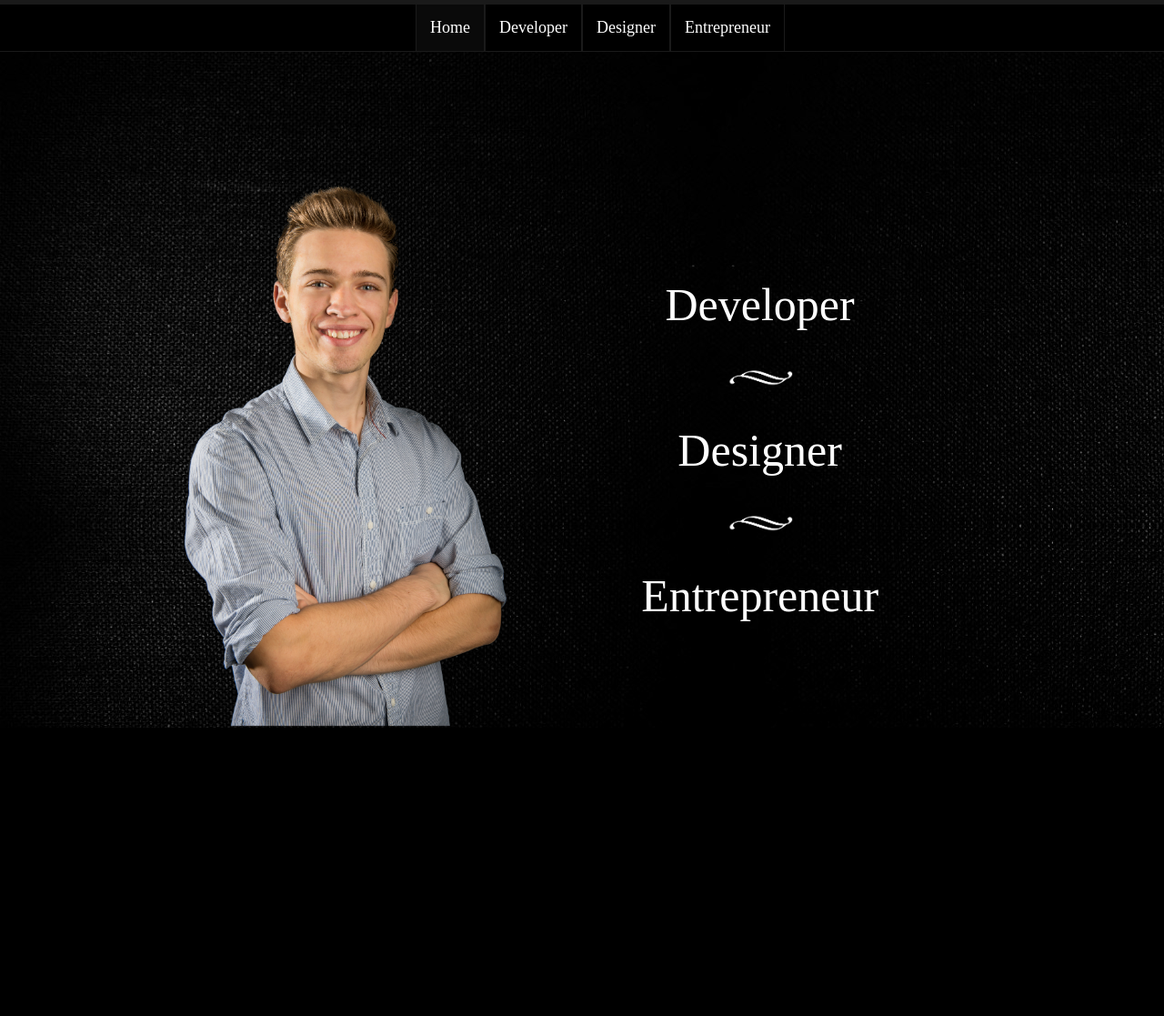
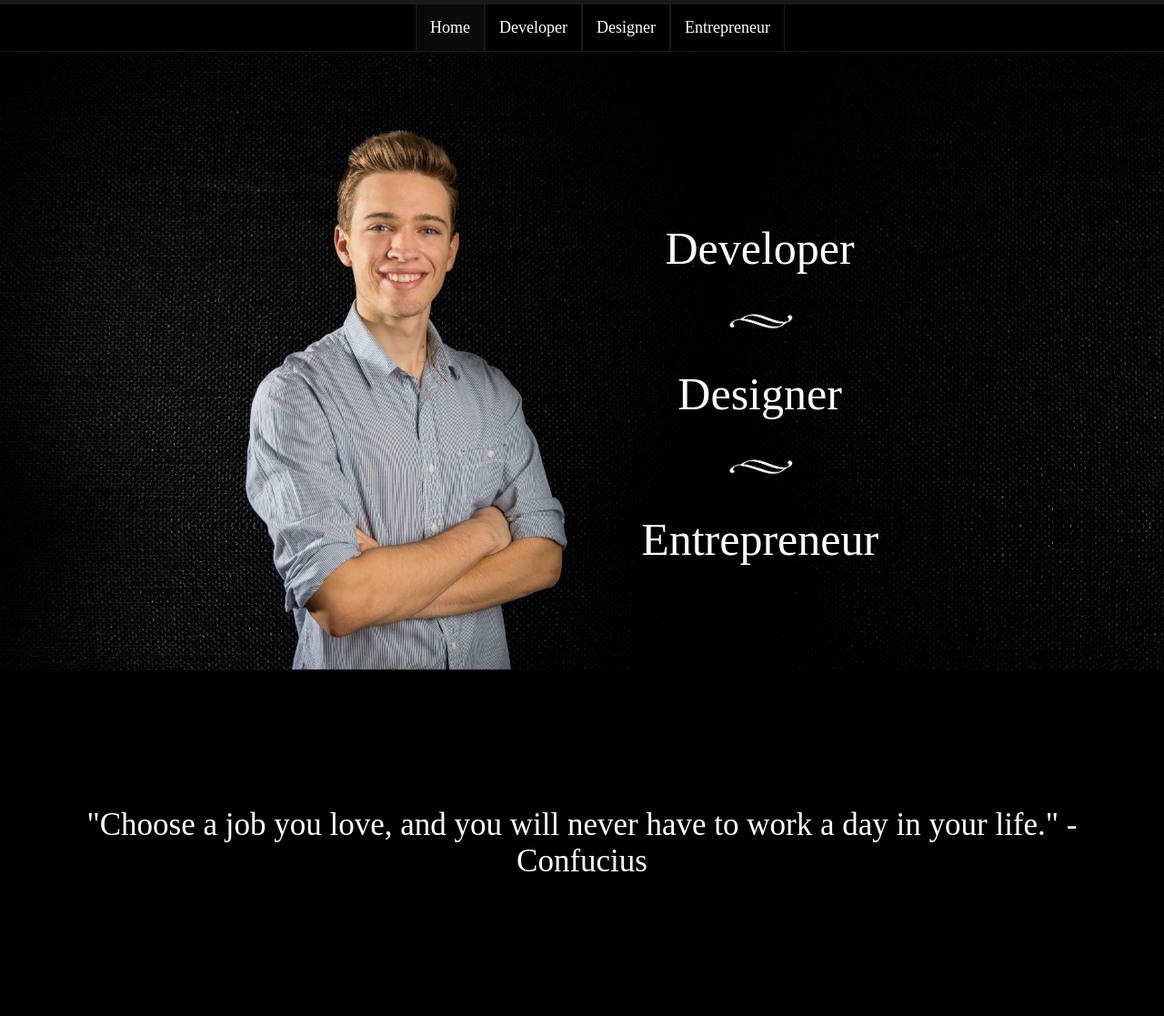
Before and after one commit to petergok/personal-website, a plain HTML site: page index.html in a window 1280 px wide. Shown: the whole page at 91% size. Before the commit the page ends 800 px from the top, so only its background shows below. Drawn offline with Linux system fonts and the light colour scheme.

Commit message:
Reverted the home screen changes and added a quote at the bottom

```diff
--- a/css/stylesheet.css
+++ b/css/stylesheet.css
@@ -3,6 +3,8 @@
 	background-color: #1a1a1a;
 	padding-top: 5px;
 	padding-bottom: 1px;
+	width: 100%;
+	min-width: 1200px;
 }
 
 #navbar-background {
@@ -45,12 +47,23 @@
 	background-color: #0a0a0a;
 }
 
+#home p {
+	text-align: center;
+	background-color: black;
+	padding: 50px;
+	font-size: 35px;
+	color: white;
+	margin-top: 0px;
+	padding-top: 150px;
+	padding-bottom: 150px;
+	margin-bottom: 0px;
+}
+
 img {
 	display: inline-block;
 	max-width: 100%;
 	margin-left: 15%;
 	vertical-align: bottom;
-	bottom: 0px;
 }
 
 .extend-to-bottom, body {
@@ -59,34 +72,29 @@ img {
 	padding-bottom: 0;
 	bottom: 0px;
 	height: 100%;
-}
-
-#float-to-bottom {
-	width: 100%;
+	min-width: 1200px;
 }
 
 section, #home {
 	display: block;
+	padding: 80px;
 	padding-bottom: 0px;
+	padding-right: 0px;
 	background: url(../images/backgroundLarge.jpg);
 	background-repeat: no-repeat;
-	height: calc(100% - 57px) !important;
-	min-height: calc(100% - 57px);
+	height: 100%;
+	width: 100%;
 	position: relative;
 }
 
 #home {
-	min-width: 1150px;
+	padding-left: 0px;
+	min-width: 1200px;
 }
 
-section {
-	padding-left: 50px;
-}
-
-table {
-	height: 100%;
-	border-collapse: collapse;
-	width: 100%;
+#main-container {
+	padding-left: 80px;
+	min-width: 1070px;
 }
 
 a {
@@ -148,6 +156,7 @@ section {
 	color: white;
 	padding-top: 0;
 	font-family: Futura;
+	height: 100%;
 }
 
 section ul {
@@ -157,9 +166,6 @@ section ul {
 section h1 {
 	font-size: 50px;
 	display: block;
-	margin-top: 0px;
-	padding-top: 40px;
-	padding-left: 40px;
 }
 
 section h2 {
@@ -261,13 +267,6 @@ ul {
 	list-style-type: none;
 }
 
-#helper-main {
-	position: absolute;
-	width: 100%;
-	display: block;
-	min-height: calc(100% - 600px);
-}
-
 #designer .details-section {
 	width: 350px !important;
 	font-size: 20px !important;
@@ -297,7 +296,7 @@ ul {
 	display: inline-block;
 	border: 2px solid #1a1a1a;
 	background-color: rgba(0, 0, 0, 0.7);
-	margin-left: 6%;
+	margin-left: 4%;
 	width: 1300px;
 	margin-bottom: 50px;
 	font-size: 25px;
@@ -309,8 +308,7 @@ ul {
 }
 
 #entrepreneur h1 {
-	padding-bottom: 50px;
-	margin-bottom: 0px;
+	padding-bottom: 30px;
 }
 
 p.dev-top.stretch {
--- a/index.html
+++ b/index.html
@@ -28,9 +28,7 @@
 		</div>
   	</nav>
   	<div class="tabContent hide" id="home">
-        <table>
-            <tr>
-                <td id="float-to-bottom" valign="bottom">
+        <div id="main-container">
     	  	<span data-picture data-alt="A beautiful image of none other than the magnificient Peter Gokhshteyn!">
     	  		<span data-src="images/selfPhotoLarge.png"></span>
     	  		<span data-src="images/selfPhotoLarge.png" data-media="(min-width: 800px)"></span>
@@ -59,9 +57,8 @@
                     </li>
                 </ul>
             </div>
-                </td>
-            </tr>
-        </table>
+        </div>
+        <p>"Choose a job you love, and you will never have to work a day in your life." - Confucius</p>
 	</div>
 	<section class="tabContent hide" id="developer">
         <h1>Developer</h1>
--- a/js/script.js
+++ b/js/script.js
@@ -33,7 +33,7 @@ function init() {
         var avoid = document.URL.substring(document.URL.indexOf("#") + 1);
     }
 
-    if (avoid && avoid == 'developer') {
+    if (!avoid || avoid == 'home' || avoid == 'developer') {
         document.getElementsByTagName('html')[0].classList.remove('extend-to-bottom');
     } else {
         document.getElementsByTagName('html')[0].classList.add('extend-to-bottom');
@@ -133,7 +133,7 @@ function clickTab() {
 function showTab() {
     var selectedId = getHash( this.getAttribute('href') );
 
-    if (selectedId == 'developer') {
+    if (selectedId == 'home' || selectedId == 'developer') {
         document.getElementsByTagName('html')[0].classList.remove('extend-to-bottom');
     } else {
         document.getElementsByTagName('html')[0].classList.add('extend-to-bottom');
```
Lines whose indentation alone changed are shown as unchanged.
